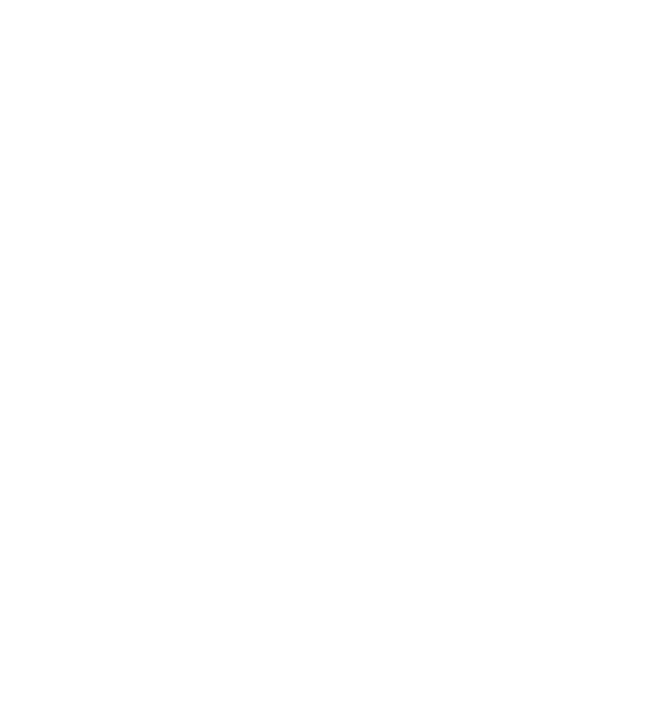
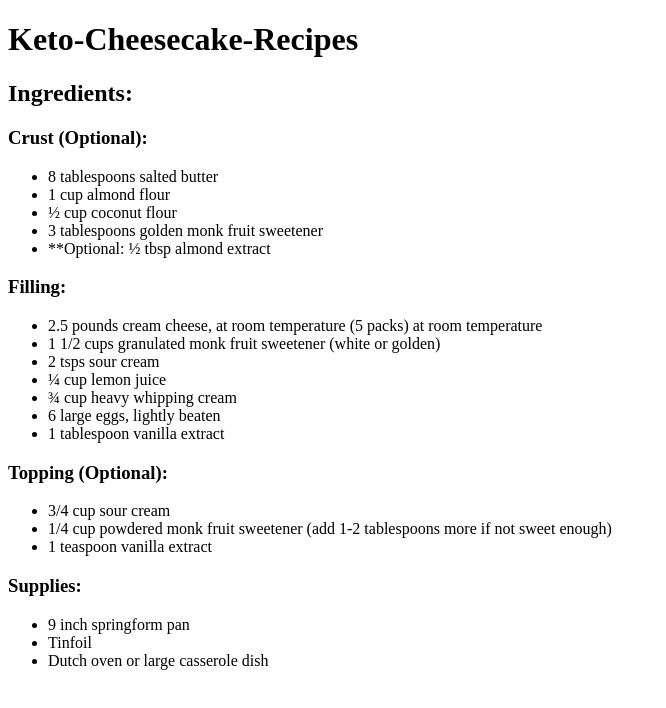
Before and after one commit to willow-luna/K_C_R, a plain HTML site: page index.html in a window 1280 px wide. Shown: the whole page, without its empty margins (0-666 px from the left). Drawn offline with Linux system fonts and the light colour scheme.

Commit message:
Ingredients List

```diff
--- a/index.html
+++ b/index.html
@@ -4,9 +4,57 @@
     <meta charset="UTF-8">
     <meta http-equiv="X-UA-Compatible" content="IE=edge">
     <meta name="viewport" content="width=device-width, initial-scale=1.0">
-    <title>Keto-Cheesecake-Recipe</title>
+    <title>Keto Cheesecake Recipes</title>
 </head>
 <body>
+    <h1>Keto-Cheesecake-Recipes</h1>
+    <h2>Ingredients:</h2>
 
+         <h3>Crust (Optional):</h3>
+            <ul>
+                <li>8 tablespoons salted butter
+                </li>
+
+                <li>1 cup almond flour </li>
+
+                <li>½ cup coconut flour
+                </li>
+
+                <li>3 tablespoons golden monk fruit sweetener</li>
+
+                <li>**Optional: ½ tbsp almond extract
+                </li>
+
+            </ul>
+        <h3>Filling:</h3>
+             <ul>
+                 <li>2.5 pounds cream cheese, at room temperature (5 packs) at room temperature</li>
+
+                 <li>1 1/2 cups granulated monk fruit sweetener (white or golden)</li>
+
+                 <li>2 tsps sour cream</li>
+
+                 <li>¼ cup lemon juice</li>
+                 <li>¾ cup heavy whipping cream</li>
+
+                 <li>6 large eggs, lightly beaten</li>
+
+                 <li>1 tablespoon vanilla extract
+                </li>
+
+             </ul>
+        <h3>Topping (Optional):</h3>
+            <ul>
+                <li>3/4 cup sour cream</li>
+                <li>1/4 cup powdered monk fruit sweetener (add 1-2 tablespoons more if not sweet enough)</li>
+                <li>1 teaspoon vanilla extract</li>
+
+            </ul>
+        <h3>Supplies:</h3>
+            <ul>
+                <li>9 inch springform pan</li>
+                <li>Tinfoil</li>
+                <li>Dutch oven or large casserole dish</li>
+            </ul>
 </body>
 </html>
```
